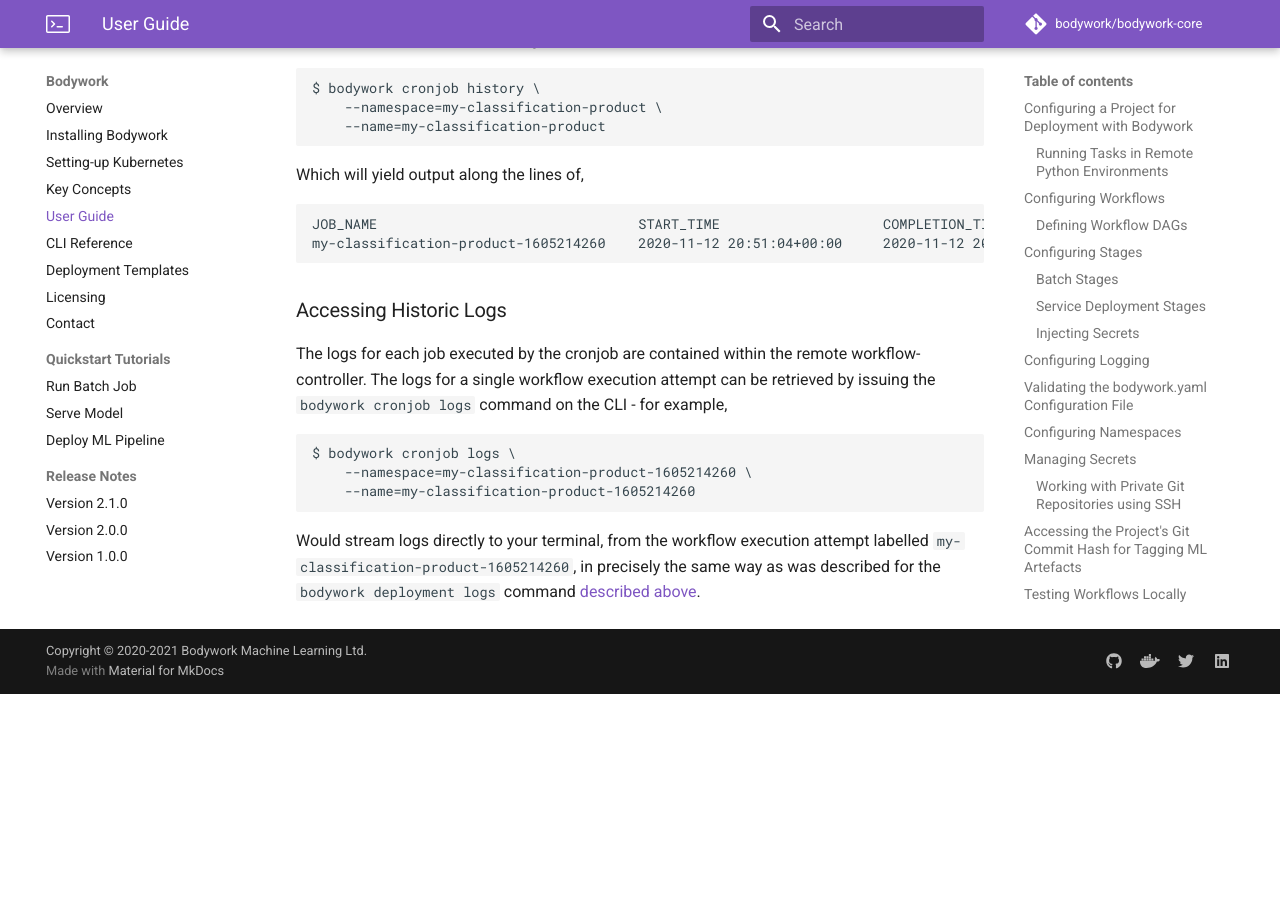
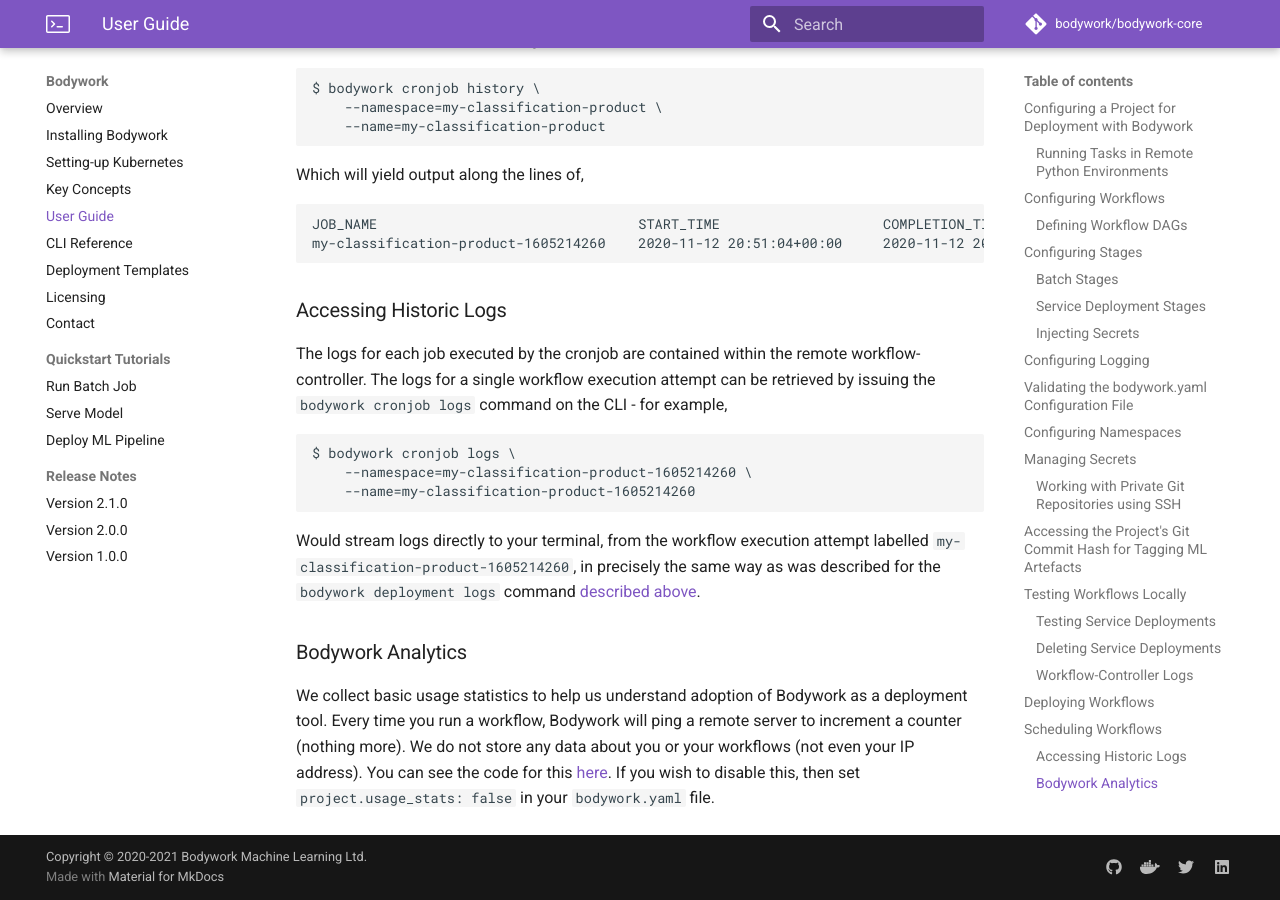
Before and after one commit to bodywork-ml/bodywork-docs, an MkDocs documentation site: the page built from docs/user_guide.md, in a window 1280 px wide and 900 px high, scrolled down 14167 px. Built offline with MkDocs 1.6.1 and Material for MkDocs 9.7.7, drawn with Linux system fonts in a browser that asks for light colours; comment, search, counter and statistics services are not loaded; before the commit the page ends 14861 px from its top, so only the background shows below that.

Commit message:
Add usage stats info.

````diff
--- a/docs/user_guide.md
+++ b/docs/user_guide.md
@@ -577,3 +577,7 @@ $ bodywork cronjob logs \
 ```
 
 Would stream logs directly to your terminal, from the workflow execution attempt labelled `my-classification-product-1605214260`, in precisely the same way as was described for the `bodywork deployment logs` command [described above](#deploying-workflows).
+
+### Bodywork Analytics
+
+We collect basic usage statistics to help us understand adoption of Bodywork as a deployment tool. Every time you run a workflow, Bodywork will ping a remote server to increment a counter (nothing more). We do not store any data about you or your workflows (not even your IP address). You can see the code for this [here](https://github.com/bodywork-ml/bodywork-core/blob/bae4256e4b122f0aee43cfe4f11ceafc6150768d/src/bodywork/workflow_execution.py#L404). If you wish to disable this, then set `project.usage_stats: false` in your `bodywork.yaml` file.
````
